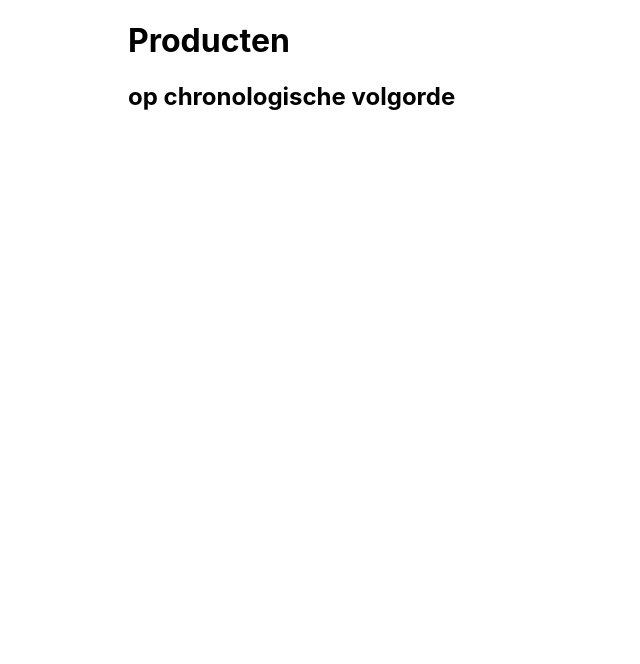
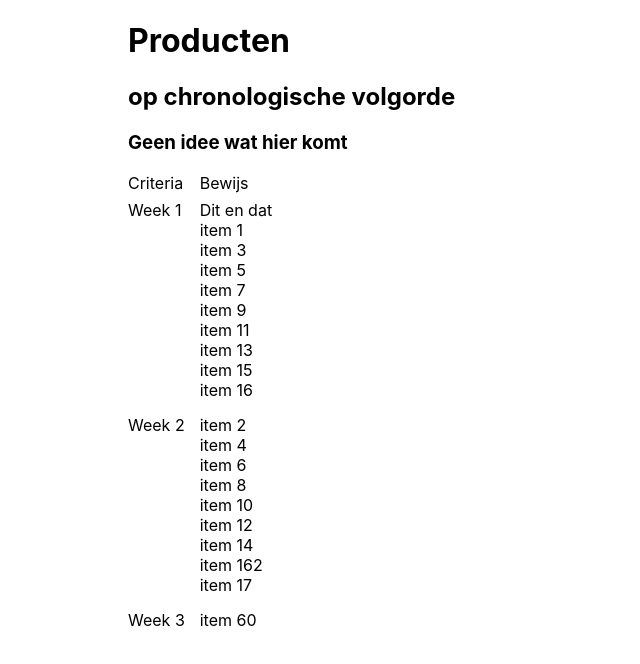
Before and after one commit to MariusHendriks/portfolio-s6, a React (Create React App) app: page /producten in a window 1280 px wide. Shown: the top 664 px of the page, without its empty margins (0-640 px from the left). Built offline with nearby package versions, Linux system fonts and the light colour scheme.

Commit message:
:sparkles: Boilerplate components

```diff
--- /dev/null
+++ b/src/components/aanpak/Index.tsx
@@ -0,0 +1,11 @@
+import React from "react";
+
+const Aanpak: React.FC = () => {
+  return (
+    <div>
+      <h1>Aanpak</h1>
+      <p>Aanpakbeschrijving</p>
+    </div>
+  );
+};
+export default Aanpak;
--- a/src/components/homepage/Index.tsx
+++ b/src/components/homepage/Index.tsx
@@ -1,10 +1,15 @@
 import React, { ReactElement } from "react";
 import Leeswijzer from "../leeswijzer/Index";
 import Producten from "../producten/Index";
+import Opdracht from "../opdracht/Index";
+import Aanpak from "../aanpak/Index";
+import Reflectie from "../reflectie/Index";
 export default function Index(): ReactElement {
   return (
     <div className="container">
-      <div>Homepage </div>
+      <Opdracht />
+      <Aanpak />
+      <Reflectie />
       <Producten />
       <Leeswijzer />
     </div>
--- a/src/components/leeswijzer/courseTable.tsx
+++ b/src/components/leeswijzer/courseTable.tsx
@@ -16,14 +16,14 @@ const CourseTable: React.FC<Props> = ({ data }) => {
           </div>
           {data.leerdoelen.map(leerdoel => {
             return (
-              <div className="o-table__row">
+              <div key={leerdoel.naam} className="o-table__row">
                 <div className="o-table__row__leerdoel o-table__left">
                   {leerdoel.naam}
                 </div>
                 <div>
                   {leerdoel.documenten.map(item => {
                     return (
-                      <div>
+                      <div key={item.naam}>
                         <Link to={item.link}>
                           <div>{item.naam}</div>
                         </Link>
--- /dev/null
+++ b/src/components/opdracht/Index.tsx
@@ -0,0 +1,11 @@
+import React from "react";
+
+const Opdracht: React.FC = () => {
+  return (
+    <div>
+      <h1>Opdracht</h1>
+      <p>Opdrachtomschrijving</p>
+    </div>
+  );
+};
+export default Opdracht;
--- a/src/components/producten/Index.tsx
+++ b/src/components/producten/Index.tsx
@@ -39,12 +39,37 @@ const Producten: React.FC = () => {
       setIsRendered(true);
     }
 
-    console.log("dataPerWeek :", weken);
     return (
       <div>
         <h1>Producten</h1>
         <h2>op chronologische volgorde</h2>
-        <div className="o-table__container"></div>
+        <div className="o-table__container">
+          <h3>Geen idee wat hier komt</h3>
+          <div className="o-table">
+            <div className="o-table__header">
+              <div className="o-table__header__item o-table__left">
+                Criteria
+              </div>
+              <div className="o-table__header__item">Bewijs</div>
+            </div>
+            {weken.map(week => {
+              return (
+                <div key={week.weekNummer} className="o-table__row">
+                  <div className="o-table__row__leerdoel o-table__left">
+                    Week {week.weekNummer}
+                  </div>
+                  <div>
+                    <div>
+                      {week.documenten.map(document => {
+                        return <div key={document.naam}>{document.naam}</div>;
+                      })}
+                    </div>
+                  </div>
+                </div>
+              );
+            })}
+          </div>
+        </div>
       </div>
     );
   } else {
--- /dev/null
+++ b/src/components/reflectie/Index.tsx
@@ -0,0 +1,11 @@
+import React from "react";
+
+const Reflectie: React.FC = () => {
+  return (
+    <div>
+      <h1>Reflectie</h1>
+      <p>Reflectiebeschrijving</p>
+    </div>
+  );
+};
+export default Reflectie;
--- a/src/data/data.json
+++ b/src/data/data.json
@@ -20,22 +20,22 @@
       {
         "naam": "Business Model",
         "documenten": [
-          { "naam": "item 1", "link": "/documents/1", "week": 1 },
-          { "naam": "item 2", "link": "/documents/2", "week": 2 }
+          { "naam": "item 3", "link": "/documents/1", "week": 1 },
+          { "naam": "item 4", "link": "/documents/2", "week": 2 }
         ]
       },
       {
         "naam": "Marketing",
         "documenten": [
-          { "naam": "item 1", "link": "/documents/1", "week": 1 },
-          { "naam": "item 2", "link": "/documents/2", "week": 2 }
+          { "naam": "item 5", "link": "/documents/1", "week": 1 },
+          { "naam": "item 6", "link": "/documents/2", "week": 2 }
         ]
       },
       {
         "naam": "Communicatie",
         "documenten": [
-          { "naam": "item 1", "link": "/documents/1", "week": 1 },
-          { "naam": "item 2", "link": "/documents/2", "week": 2 }
+          { "naam": "item 7", "link": "/documents/1", "week": 1 },
+          { "naam": "item 8", "link": "/documents/2", "week": 2 }
         ]
       }
     ]
@@ -47,8 +47,8 @@
       {
         "naam": "Houding",
         "documenten": [
-          { "naam": "item 1", "link": "/documents/1", "week": 1 },
-          { "naam": "item 2", "link": "/documents/2", "week": 2 }
+          { "naam": "item 9", "link": "/documents/1", "week": 1 },
+          { "naam": "item 10", "link": "/documents/2", "week": 2 }
         ]
       }
     ]
@@ -60,22 +60,22 @@
       {
         "naam": "Design",
         "documenten": [
-          { "naam": "item 1", "link": "/documents/1", "week": 1 },
-          { "naam": "item 2", "link": "/documents/2", "week": 2 }
+          { "naam": "item 11", "link": "/documents/1", "week": 1 },
+          { "naam": "item 12", "link": "/documents/2", "week": 2 }
         ]
       },
       {
         "naam": "User Experience",
         "documenten": [
-          { "naam": "item 1", "link": "/documents/1", "week": 1 },
-          { "naam": "item 2", "link": "/documents/2", "week": 2 }
+          { "naam": "item 13", "link": "/documents/1", "week": 1 },
+          { "naam": "item 14", "link": "/documents/2", "week": 2 }
         ]
       },
       {
         "naam": "Gebruikers Onderzoek",
         "documenten": [
-          { "naam": "item 1", "link": "/documents/1", "week": 1 },
-          { "naam": "item 2", "link": "/documents/2", "week": 2 }
+          { "naam": "item 15", "link": "/documents/1", "week": 1 },
+          { "naam": "item 162", "link": "/documents/2", "week": 2 }
         ]
       }
     ]
@@ -87,8 +87,8 @@
       {
         "naam": "Programmeren",
         "documenten": [
-          { "naam": "item 1", "link": "/documents/1", "week": 1 },
-          { "naam": "item 2", "link": "/documents/2", "week": 2 }
+          { "naam": "item 16", "link": "/documents/1", "week": 1 },
+          { "naam": "item 17", "link": "/documents/2", "week": 2 }
         ]
       }
     ]
```
